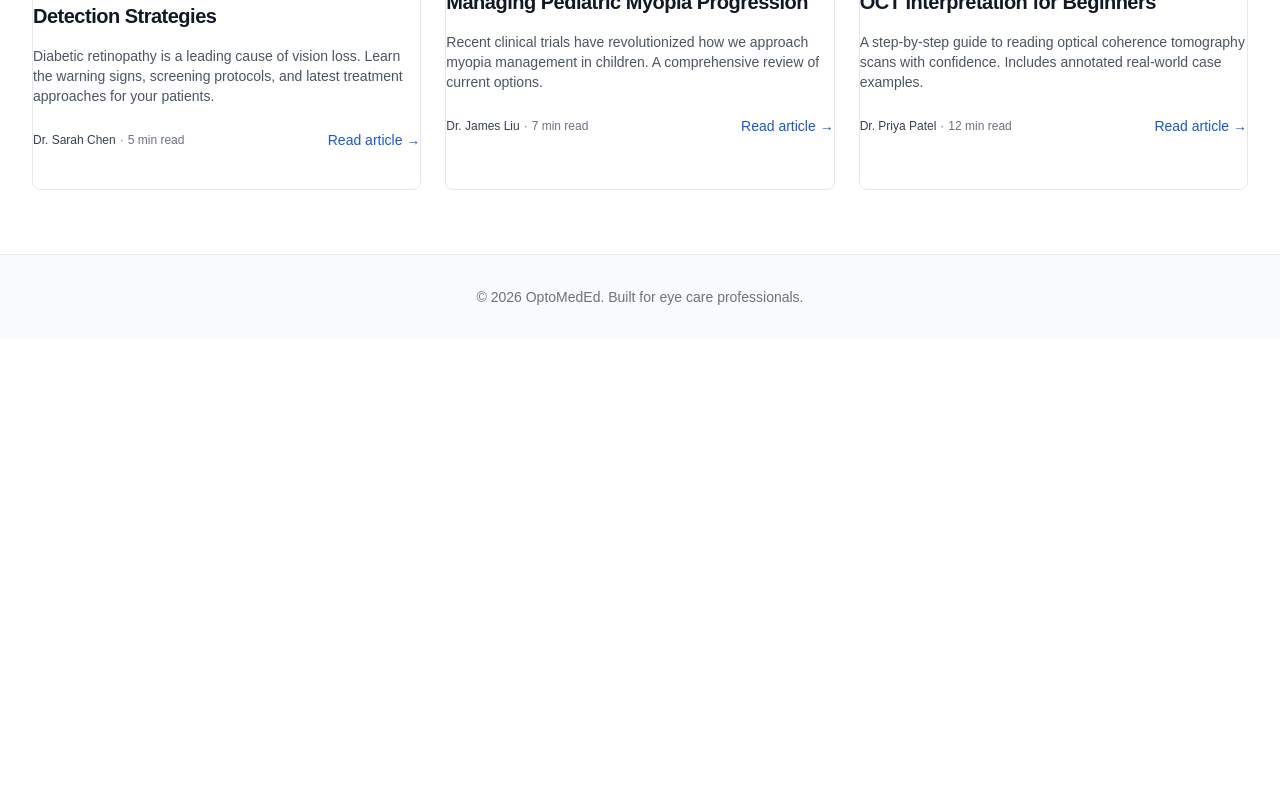
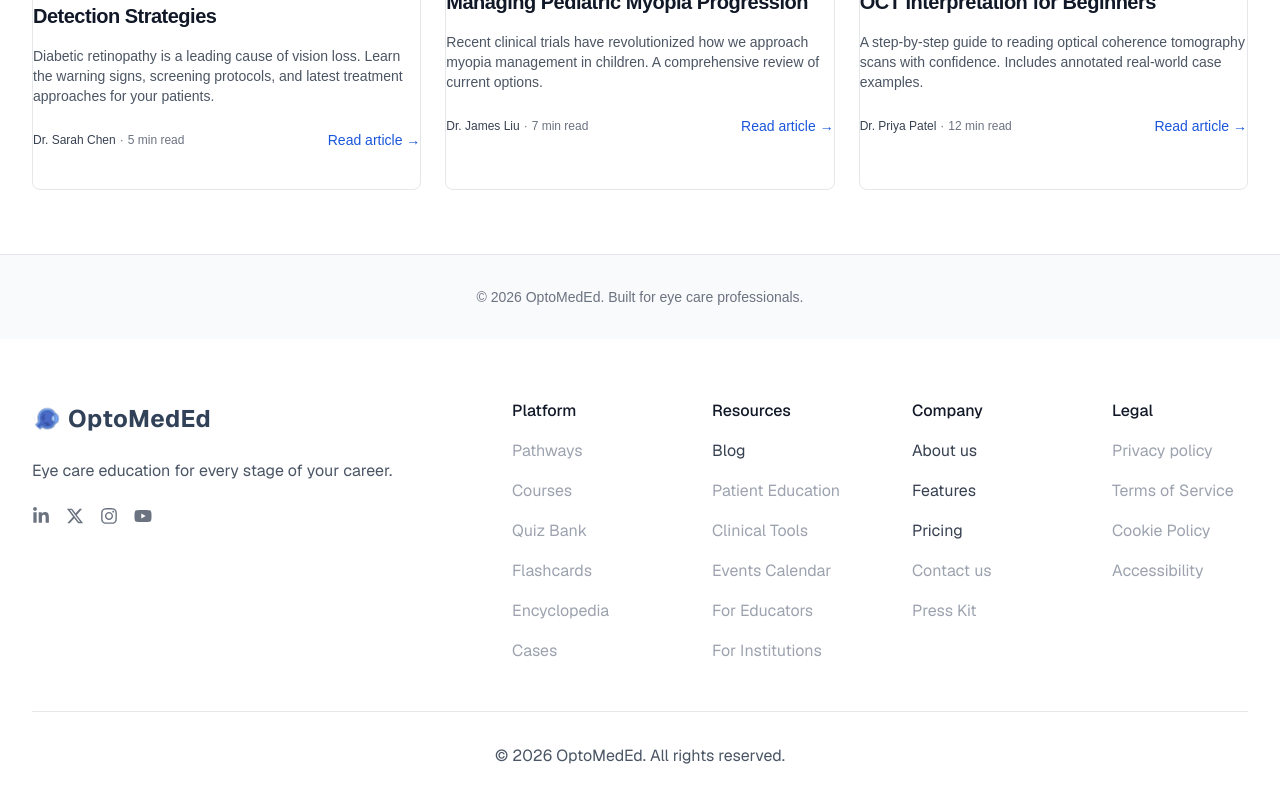
Before and after one commit to OptoMedEd-Git/new-eyecare-platform, a Next.js app: page / in a window 1280 px wide. Shown: the part 902-1702 px from the top of the page. Before the commit the page ends 1241 px from the top, so only its background shows below. Built offline with nearby package versions, Linux system fonts and the light colour scheme.

Commit message:
Replace Lucide social icons with react-icons brand icons

```diff
--- a/app/layout.tsx
+++ b/app/layout.tsx
@@ -1,5 +1,6 @@
 import type { Metadata } from "next";
 import { Geist, Geist_Mono } from "next/font/google";
+import { Footer } from "@/components/layout/Footer";
 import { MarketingNav } from "@/components/layout/MarketingNav";
 import "./globals.css";
 
@@ -28,9 +29,10 @@ export default function RootLayout({
       lang="en"
       className={`${geistSans.variable} ${geistMono.variable} h-full antialiased`}
     >
-      <body className="flex min-h-full flex-col" suppressHydrationWarning>
+      <body className="flex min-h-screen flex-col" suppressHydrationWarning>
         <MarketingNav />
-        {children}
+        <main className="flex-1">{children}</main>
+        <Footer />
       </body>
     </html>
   );
--- /dev/null
+++ b/components/layout/Footer.tsx
@@ -0,0 +1,162 @@
+import { FaInstagram, FaLinkedinIn, FaYoutube } from "react-icons/fa";
+import { FaXTwitter } from "react-icons/fa6";
+import Image from "next/image";
+import Link from "next/link";
+
+export type FooterLink = {
+  label: string;
+  href?: string;
+};
+
+const CLICKABLE_LINK_CLASS =
+  "cursor-pointer text-base leading-6 text-gray-700 transition-colors hover:text-blue-600 dark:text-gray-300 dark:hover:text-blue-400";
+
+const DISABLED_LINK_CLASS =
+  "text-base leading-6 text-gray-400 dark:text-gray-500 cursor-default";
+
+const COLUMN_TITLE_CLASS =
+  "text-base font-medium leading-4 text-gray-900 dark:text-gray-100";
+
+function FooterLinkRow({ item }: { item: FooterLink }) {
+  if (item.href) {
+    return (
+      <Link href={item.href} className={CLICKABLE_LINK_CLASS}>
+        {item.label}
+      </Link>
+    );
+  }
+  return <span className={DISABLED_LINK_CLASS}>{item.label}</span>;
+}
+
+function FooterColumn({ title, links }: { title: string; links: readonly FooterLink[] }) {
+  return (
+    <div className="flex w-full flex-col gap-5 md:w-44 md:shrink-0">
+      <p className={COLUMN_TITLE_CLASS}>{title}</p>
+      <div className="flex flex-col gap-4">
+        {links.map((item) => (
+          <FooterLinkRow key={item.label} item={item} />
+        ))}
+      </div>
+    </div>
+  );
+}
+
+const PLATFORM_LINKS: readonly FooterLink[] = [
+  { label: "Pathways" },
+  { label: "Courses" },
+  { label: "Quiz Bank" },
+  { label: "Flashcards" },
+  { label: "Encyclopedia" },
+  { label: "Cases" },
+];
+
+const RESOURCES_LINKS: readonly FooterLink[] = [
+  { label: "Blog", href: "/blog" },
+  { label: "Patient Education" },
+  { label: "Clinical Tools" },
+  { label: "Events Calendar" },
+  { label: "For Educators" },
+  { label: "For Institutions" },
+];
+
+const COMPANY_LINKS: readonly FooterLink[] = [
+  { label: "About us", href: "/about" },
+  { label: "Features", href: "/features" },
+  { label: "Pricing", href: "/pricing" },
+  { label: "Contact us" },
+  { label: "Press Kit" },
+];
+
+const LEGAL_LINKS: readonly FooterLink[] = [
+  { label: "Privacy policy" },
+  { label: "Terms of Service" },
+  { label: "Cookie Policy" },
+  { label: "Accessibility" },
+];
+
+const SOCIAL_LINKS = [
+  {
+    label: "LinkedIn",
+    href: "https://linkedin.com",
+    Icon: FaLinkedinIn,
+  },
+  {
+    label: "Twitter",
+    href: "https://twitter.com",
+    Icon: FaXTwitter,
+  },
+  {
+    label: "Instagram",
+    href: "https://instagram.com",
+    Icon: FaInstagram,
+  },
+  {
+    label: "YouTube",
+    href: "https://youtube.com",
+    Icon: FaYoutube,
+  },
+] as const;
+
+export function Footer() {
+  return (
+    <footer className="bg-white font-sans dark:bg-gray-900">
+      <div className="mx-auto max-w-7xl px-4 sm:px-6 lg:px-8">
+        <div className="flex flex-col gap-12 pt-16 pb-8">
+          <div className="flex flex-col gap-12 lg:flex-row lg:items-start lg:gap-24">
+            <div className="flex max-w-md flex-col gap-6 lg:h-[220px] lg:w-96 lg:max-w-none lg:shrink-0">
+              <Link
+                href="/"
+                className="flex w-fit items-center gap-1.5 no-underline hover:no-underline"
+              >
+                <Image
+                  src="/logos/logo.svg"
+                  alt=""
+                  width={30}
+                  height={30}
+                  className="size-[30px] shrink-0"
+                  unoptimized
+                />
+                <span className="text-2xl font-bold tracking-[0.48px] text-slate-700 dark:text-slate-200">
+                  OptoMedEd
+                </span>
+              </Link>
+              <p className="text-base font-normal leading-6 text-text-body dark:text-gray-300">
+                Eye care education for every stage of your career.
+              </p>
+              <div className="flex items-center gap-4">
+                {SOCIAL_LINKS.map(({ label, href, Icon }) => (
+                  <a
+                    key={label}
+                    href={href}
+                    target="_blank"
+                    rel="noopener noreferrer"
+                    aria-label={`${label} (opens in a new tab)`}
+                    className="text-gray-500 transition-colors hover:text-gray-900 dark:text-gray-400 dark:hover:text-white"
+                  >
+                    <Icon size={18} aria-hidden />
+                  </a>
+                ))}
+              </div>
+            </div>
+
+            <nav
+              aria-label="Footer navigation"
+              className="flex flex-col gap-10 md:flex-row md:flex-1 md:justify-between md:gap-4 lg:gap-6"
+            >
+              <FooterColumn title="Platform" links={PLATFORM_LINKS} />
+              <FooterColumn title="Resources" links={RESOURCES_LINKS} />
+              <FooterColumn title="Company" links={COMPANY_LINKS} />
+              <FooterColumn title="Legal" links={LEGAL_LINKS} />
+            </nav>
+          </div>
+
+          <div className="border-t border-gray-200 pt-8 dark:border-gray-700">
+            <p className="text-center text-base font-normal leading-6 text-text-body dark:text-gray-400">
+              © 2026 OptoMedEd. All rights reserved.
+            </p>
+          </div>
+        </div>
+      </div>
+    </footer>
+  );
+}
--- a/package.json
+++ b/package.json
@@ -10,9 +10,11 @@
   },
   "dependencies": {
     "flowbite-react": "^0.12.17",
+    "lucide-react": "^0.469.0",
     "next": "^15.5.15",
     "react": "^18.3.1",
-    "react-dom": "^18.3.1"
+    "react-dom": "^18.3.1",
+    "react-icons": "^5.6.0"
   },
   "devDependencies": {
     "@tailwindcss/postcss": "^4",
```
Also changed, not shown: 1 other file (tests, documents, lock files or other folders).
